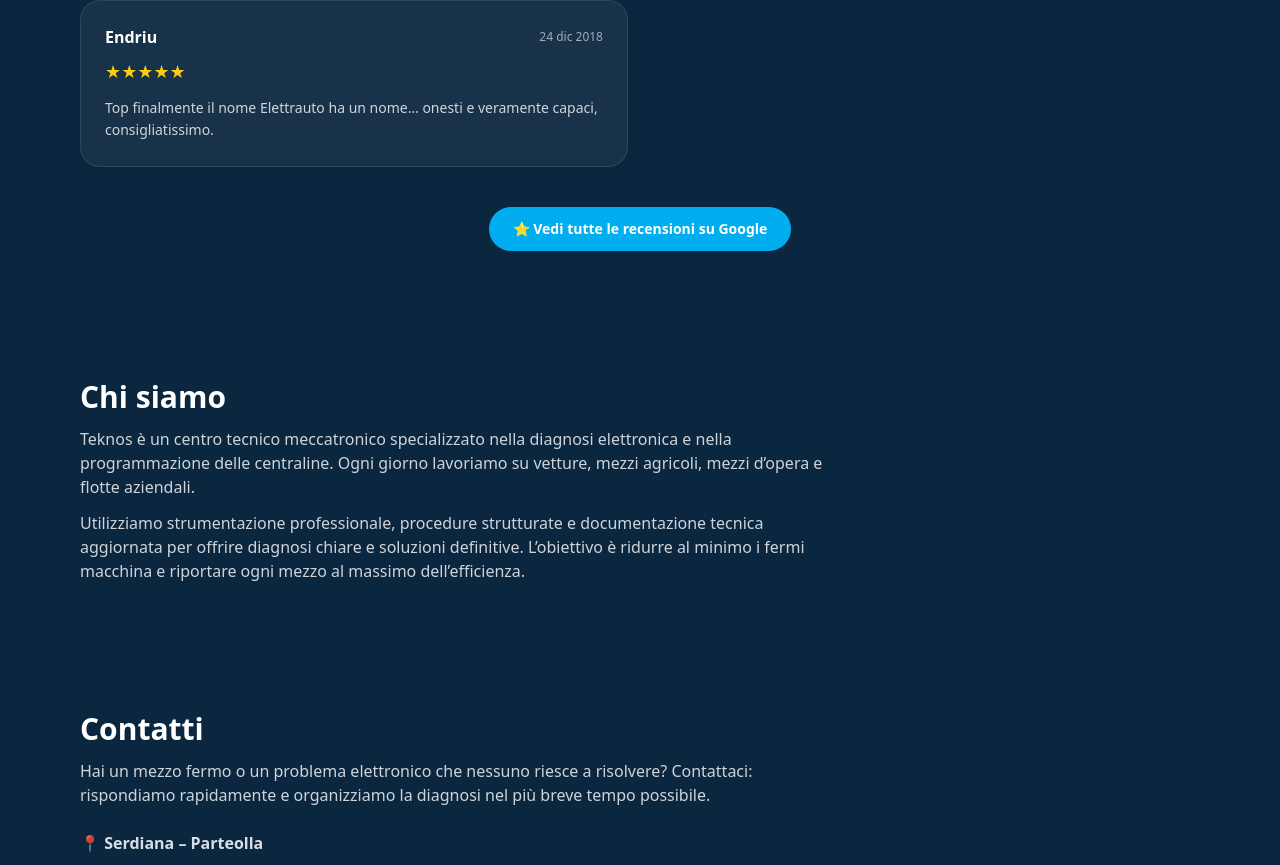
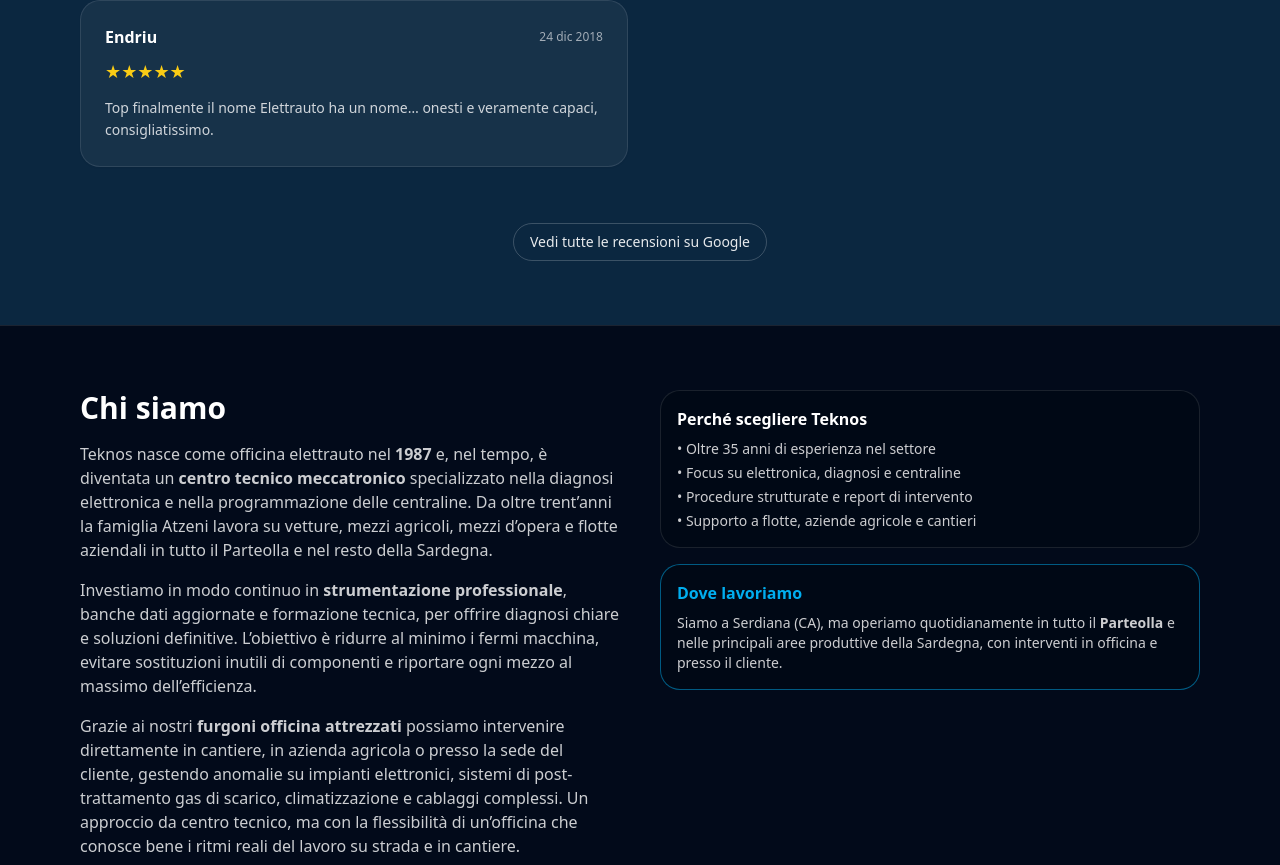
Before and after one commit to teknosassistenza-cmd/teknoselettronica, a React (Vite) app: page / in a window 1280 px wide. Shown: the part 3792-4657 px from the top of the page. Built offline with nearby package versions, Linux system fonts and the light colour scheme.

Commit message:
Fix link recensioni, chi siamo e anchor menu

```diff
--- a/src/components/Navbar.tsx
+++ b/src/components/Navbar.tsx
@@ -4,11 +4,11 @@
 const links = [
   { href: "#servizi", label: "Servizi" },
   { href: "#centraline", label: "Programmazioni centraline" },
-  { href: "#posttrattamento", label: "Post-trattamento" },
+  { href: "#post-trattamento", label: "Post-trattamento" }, // <- cambiato
   { href: "#clima", label: "Climatizzazione" },
   { href: "#settori", label: "Settori" },
   { href: "#recensioni", label: "Recensioni" },
-  { href: "#chisiamo", label: "Chi siamo" },
+  { href: "#chi-siamo", label: "Chi siamo" },                // <- cambiato
   { href: "#contatti", label: "Contatti" },
 ];
 
--- a/src/sections/About.tsx
+++ b/src/sections/About.tsx
@@ -1,16 +1,64 @@
 export function About() {
   return (
-    <section id="about" className="mx-auto max-w-6xl px-4 py-16">
-      <h2 className="text-3xl font-bold">Chi siamo</h2>
-      <p className="mt-3 text-white/80 max-w-3xl">
-        Teknos è un centro tecnico meccatronico specializzato nella diagnosi elettronica e nella programmazione delle centraline.
-        Ogni giorno lavoriamo su vetture, mezzi agricoli, mezzi d’opera e flotte aziendali.
-      </p>
-      <p className="mt-3 text-white/80 max-w-3xl">
-        Utilizziamo strumentazione professionale, procedure strutturate e documentazione tecnica aggiornata per offrire diagnosi
-        chiare e soluzioni definitive. L’obiettivo è ridurre al minimo i fermi macchina e riportare ogni mezzo al massimo
-        dell’efficienza.
-      </p>
+    <section
+      id="chi-siamo"
+      className="relative border-t border-white/10 bg-[#020817]/90"
+    >
+      <div className="mx-auto max-w-6xl px-4 py-12 md:py-16 grid gap-10 md:grid-cols-2 items-start">
+        <div>
+          <h2 className="text-2xl md:text-3xl font-bold text-white">
+            Chi siamo
+          </h2>
+          <p className="mt-4 text-white/80">
+            Teknos nasce come officina elettrauto nel <strong>1987</strong> e,
+            nel tempo, è diventata un <strong>centro tecnico meccatronico</strong>{" "}
+            specializzato nella diagnosi elettronica e nella programmazione delle
+            centraline. Da oltre trent’anni la famiglia Atzeni lavora su vetture,
+            mezzi agricoli, mezzi d’opera e flotte aziendali in tutto il Parteolla
+            e nel resto della Sardegna.
+          </p>
+          <p className="mt-4 text-white/80">
+            Investiamo in modo continuo in{" "}
+            <strong>strumentazione professionale</strong>, banche dati aggiornate e
+            formazione tecnica, per offrire diagnosi chiare e soluzioni definitive.
+            L’obiettivo è ridurre al minimo i fermi macchina, evitare sostituzioni
+            inutili di componenti e riportare ogni mezzo al massimo dell’efficienza.
+          </p>
+          <p className="mt-4 text-white/80">
+            Grazie ai nostri <strong>furgoni officina attrezzati</strong> possiamo
+            intervenire direttamente in cantiere, in azienda agricola o presso la
+            sede del cliente, gestendo anomalie su impianti elettronici, sistemi di
+            post-trattamento gas di scarico, climatizzazione e cablaggi complessi.
+            Un approccio da centro tecnico, ma con la flessibilità di un’officina
+            che conosce bene i ritmi reali del lavoro su strada e in cantiere.
+          </p>
+        </div>
+
+        <div className="space-y-4 text-sm text-white/80">
+          <div className="rounded-2xl border border-white/10 bg-black/20 p-4">
+            <h3 className="text-base font-semibold text-white">
+              Perché scegliere Teknos
+            </h3>
+            <ul className="mt-2 space-y-1">
+              <li>• Oltre 35 anni di esperienza nel settore</li>
+              <li>• Focus su elettronica, diagnosi e centraline</li>
+              <li>• Procedure strutturate e report di intervento</li>
+              <li>• Supporto a flotte, aziende agricole e cantieri</li>
+            </ul>
+          </div>
+
+          <div className="rounded-2xl border border-teknos-blue/50 bg-black/20 p-4">
+            <h3 className="text-base font-semibold text-teknos-blue">
+              Dove lavoriamo
+            </h3>
+            <p className="mt-2">
+              Siamo a Serdiana (CA), ma operiamo quotidianamente in tutto il{" "}
+              <strong>Parteolla</strong> e nelle principali aree produttive della
+              Sardegna, con interventi in officina e presso il cliente.
+            </p>
+          </div>
+        </div>
+      </div>
     </section>
   );
 }
--- a/src/sections/Reviews.tsx
+++ b/src/sections/Reviews.tsx
@@ -63,12 +63,13 @@
 
       <div className="text-center mt-10">
         <a
-          href="https://www.google.com/maps/place/Teknos+Serdiana"
-          target="_blank"
-          className="inline-block px-6 py-3 text-sm font-semibold rounded-full bg-teknos-blue hover:bg-teknos-blue/80 transition"
-        >
-          ⭐ Vedi tutte le recensioni su Google
-        </a>
+  href="https://share.google/6EVKmyIJidNskd8c1"
+  target="_blank"
+  rel="noopener noreferrer"
+  className="mt-4 inline-flex rounded-2xl border border-white/20 px-4 py-2 text-sm text-white/90 hover:bg-white/10 transition"
+>
+  Vedi tutte le recensioni su Google
+</a>
       </div>
     </section>
   );
```
